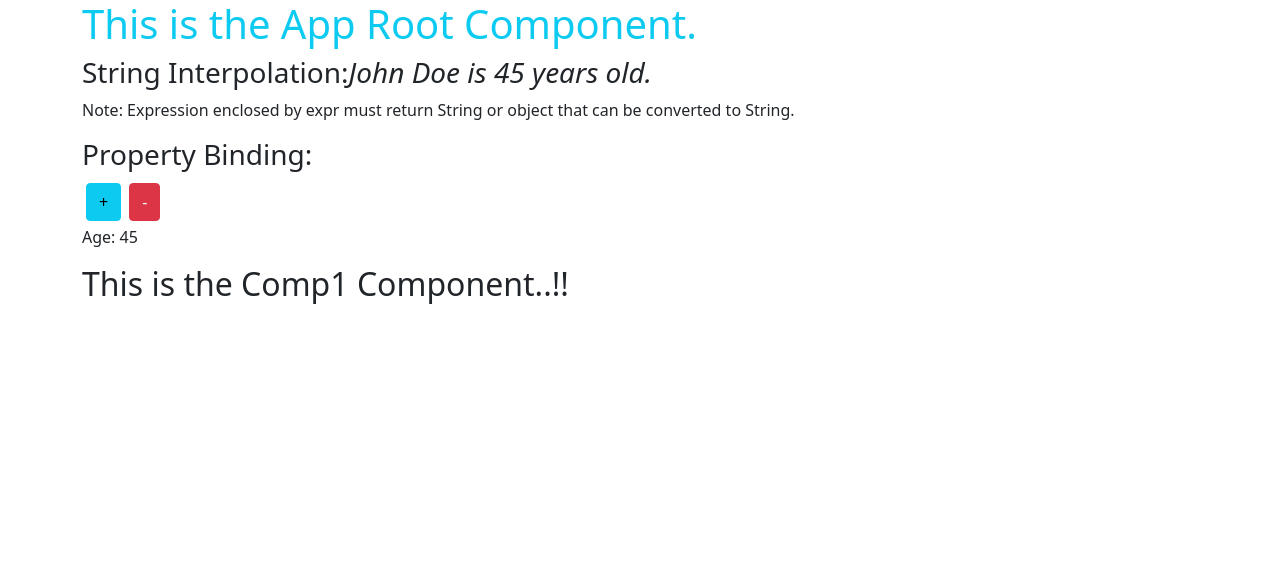
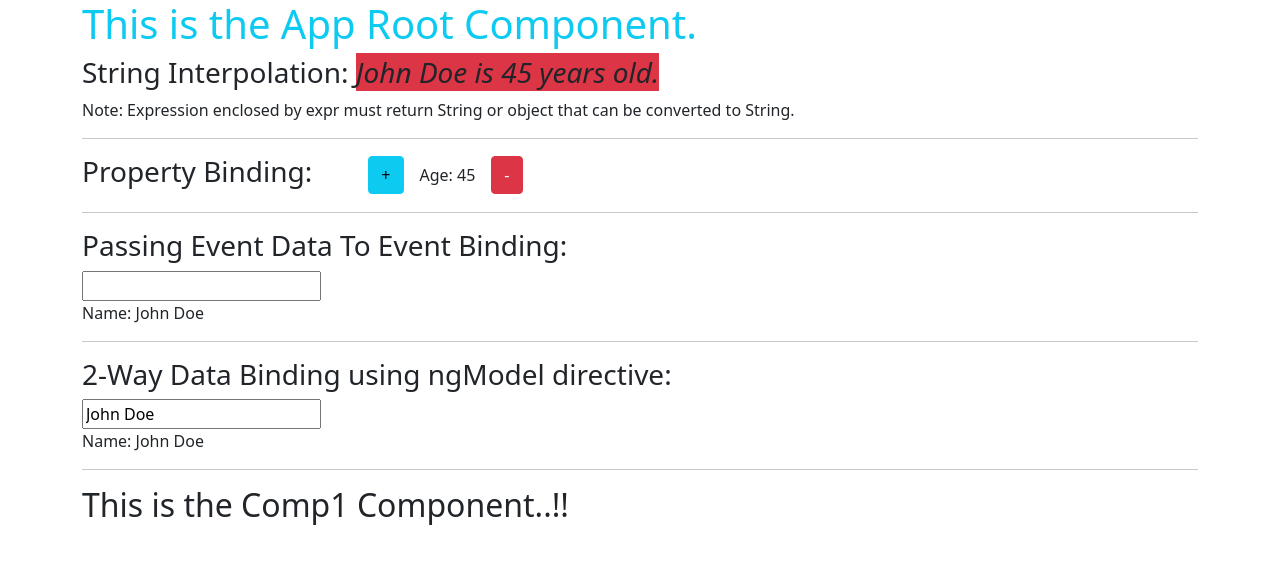
Before and after one commit to KOHTheCodeMaster/core-angular, an Angular app: page / in a window 1280 px wide. Shown: the top 564 px of the page. Built offline with nearby package versions, Linux system fonts and the light colour scheme.

Commit message:
6th Commit - Passing Event Data & 2-Way Data Binding
Signed-off-by: kohthecodemaster <kohthecodemaster@gmail.com>

```diff
--- a/src/app/app.component.html
+++ b/src/app/app.component.html
@@ -5,6 +5,7 @@
       <h1 class="text-info">This is the App Root Component.</h1>
 
       <app-binding></app-binding>
+      <hr>
       <app-comp1></app-comp1>
 
     </div>
--- a/src/app/app.module.ts
+++ b/src/app/app.module.ts
@@ -5,6 +5,7 @@ import {AppRoutingModule} from './app-routing.module';
 import {AppComponent} from './app.component';
 import {Comp1Component} from './comp1/comp1.component';
 import {BindingComponent} from './binding/binding.component';
+import {FormsModule} from "@angular/forms";
 
 @NgModule({
   declarations: [
@@ -14,7 +15,8 @@ import {BindingComponent} from './binding/binding.component';
   ],
   imports: [
     BrowserModule,
-    AppRoutingModule
+    AppRoutingModule,
+    FormsModule
   ],
   providers: [],
   bootstrap: [AppComponent]
--- a/src/app/binding/binding.component.css
+++ b/src/app/binding/binding.component.css
@@ -0,0 +1,4 @@
+p {
+  margin: 0 0;
+  padding: 0 0;
+}
--- a/src/app/binding/binding.component.html
+++ b/src/app/binding/binding.component.html
@@ -1,14 +1,33 @@
-<h3>String Interpolation:<em>{{ name }} is {{ getAge() }} {{ 'years' }} old.</em></h3>
+<h3>String Interpolation: <em class="bg-danger">{{ name }} is {{ getAge() }} {{ 'years' }} old.</em></h3>
 <p>Note: Expression enclosed by {{ 'expr' }} must return String or object that can be converted to String.</p>
+<hr>
 
-<div>
+<div class="d-flex">
   <h3 [innerText]="'Property Binding:'"></h3>
   <!--
       Event Binding allows html onSomething properties to be enclosed within () without 'on'
       followed by typescript expression.
       Example: onClick property -> (click)="onBtnClick()"
   -->
-  <button class="btn btn-info m-1" [disabled]="disableAgePlus" (click)="incrementAge()">+</button>
-  <button class="btn btn-danger m-1" [disabled]="disableAgeMinus" (click)="decrementAge()">-</button>
-  <p>Age: {{ getAge() }}</p>
+  <div class="d-flex align-items-center ms-5">
+    <button class="btn btn-info mx-2" [disabled]="disableAgePlus" (click)="incrementAge()">+</button>
+    <p class="mx-2">Age: {{ getAge() }}</p>
+    <button class="btn btn-danger mx-2" [disabled]="disableAgeMinus" (click)="decrementAge()">-</button>
+  </div>
 </div>
+<hr>
+
+<div>
+  <h3>Passing Event Data To Event Binding:</h3>
+  <label for="inputName"></label>
+  <input id="inputName" type="text" (input)="updateName($event)">
+  <p>Name: {{ name }}</p>
+</div>
+<hr>
+
+<div>
+  <h3>2-Way Data Binding using ngModel directive:</h3>
+  <label for="inputName2"></label>
+  <input id="inputName2" type="text" [(ngModel)]="name">
+  <p>Name: {{ name }}</p>
+</div>
--- a/src/app/binding/binding.component.ts
+++ b/src/app/binding/binding.component.ts
@@ -40,4 +40,7 @@ export class BindingComponent implements OnInit {
   ngOnInit(): void {
   }
 
+  updateName(event: Event) {
+    this.name = (<HTMLInputElement>event.target).value;
+  }
 }
```
Also changed, not shown: 1 other file (tests, documents, lock files or other folders).
